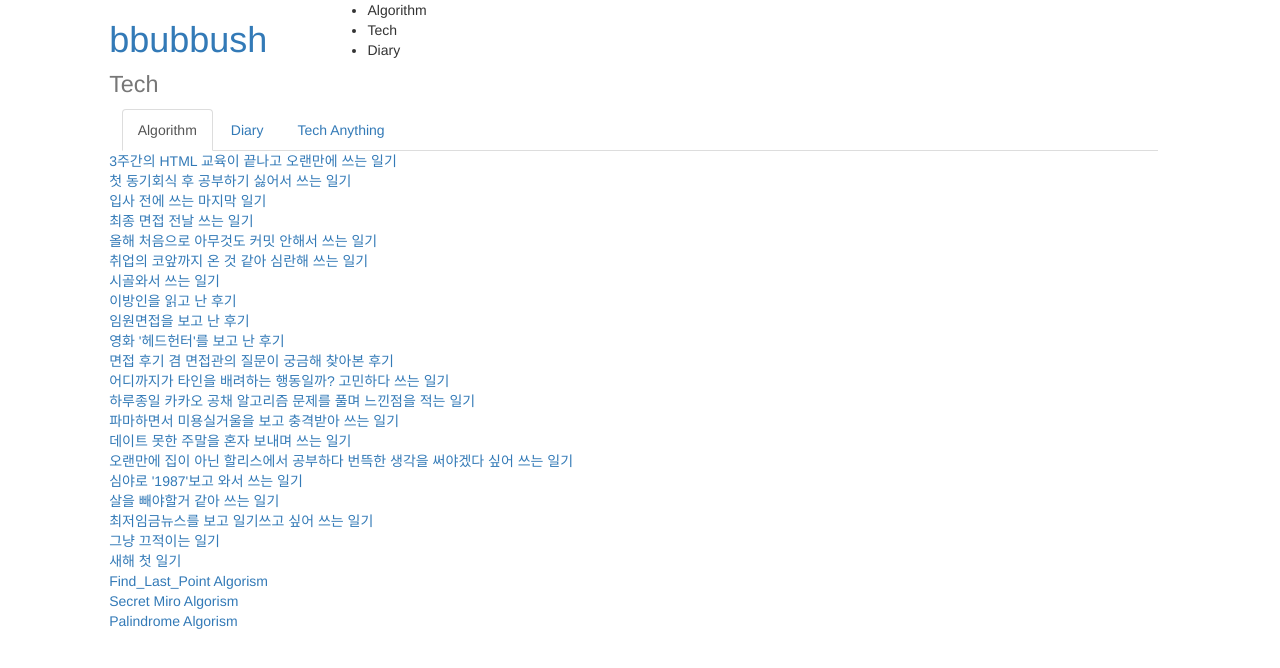
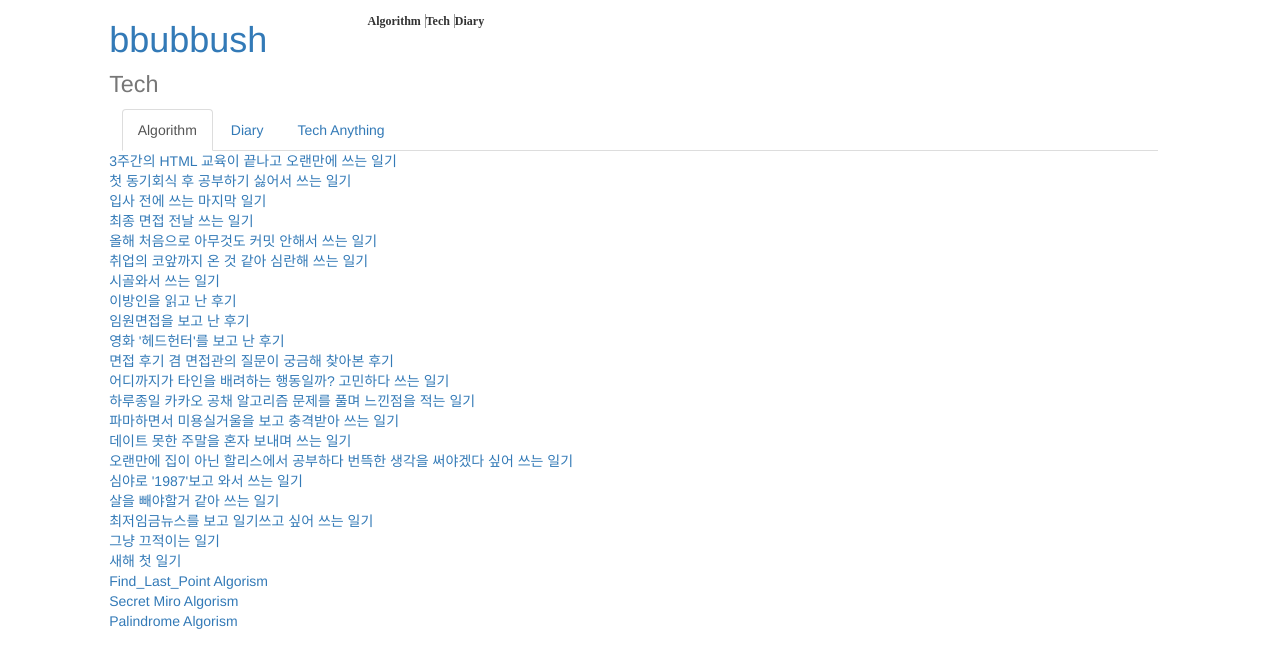
Before and after one commit to bbubbush/bbubbush.io, a Jekyll site: the page built from index.html, in a window 1280 px wide. Shown: the top 668 px of the page. Built offline with Jekyll 4.4.1, drawn with Linux system fonts in a browser that asks for light colours; nearby versions of some CDN libraries.

Commit message:
2018-07-09

```diff
--- a/_includes/header.html
+++ b/_includes/header.html
@@ -3,7 +3,7 @@
 		<a href="{{ site.url }}/"><h1>bbubbush <small>Tech</small></h1></a>
 	</div>
 	<div class="col-md-6">
-		<ul>
+		<ul class="header">
 			<li>Algorithm</li>
 			<li>Tech</li>
 			<li>Diary</li>
--- a/_layouts/default.html
+++ b/_layouts/default.html
@@ -5,6 +5,7 @@
 	    <title>{{ site.title }}</title>
 	    <link href="{{ site.url }}/assets/css/bootstrap.css" rel="stylesheet" type="text/css"/>
 	    <link href="{{ site.url }}/assets/css/bootstrap-theme.css" rel="stylesheet" type="text/css"/>
+	    <link href="{{ site.url }}/assets/css/header.css" rel="stylesheet" type="text/css"/>
 	</head>
 	<body>
 		{% include header.html %}
--- /dev/null
+++ b/assets/css/header.css
@@ -0,0 +1,11 @@
+ul.header{
+	padding-top:10px
+}
+ul.header li{
+	display:inline;
+    border-left:1px solid #999;
+    font:bold 12px Dotum;
+}
+ul.header li:first-child{
+	border-left:none;
+}
```
